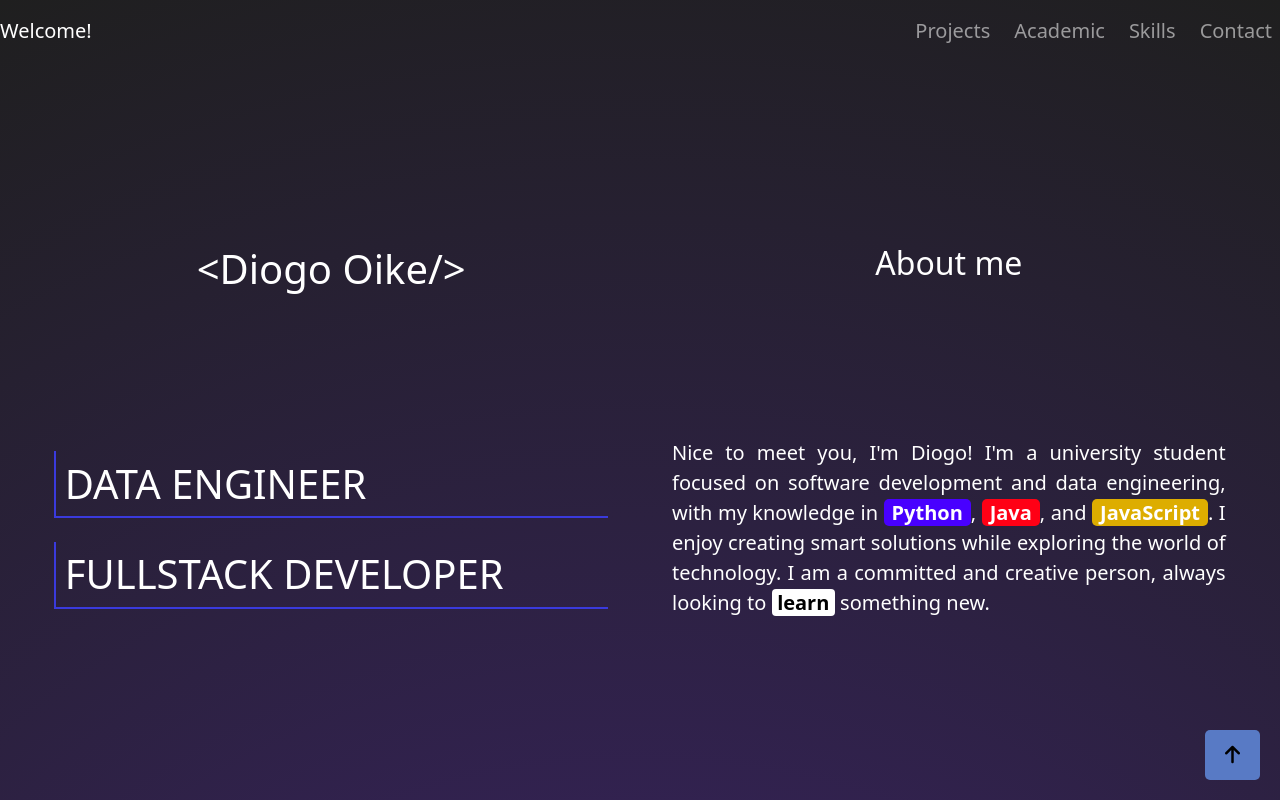
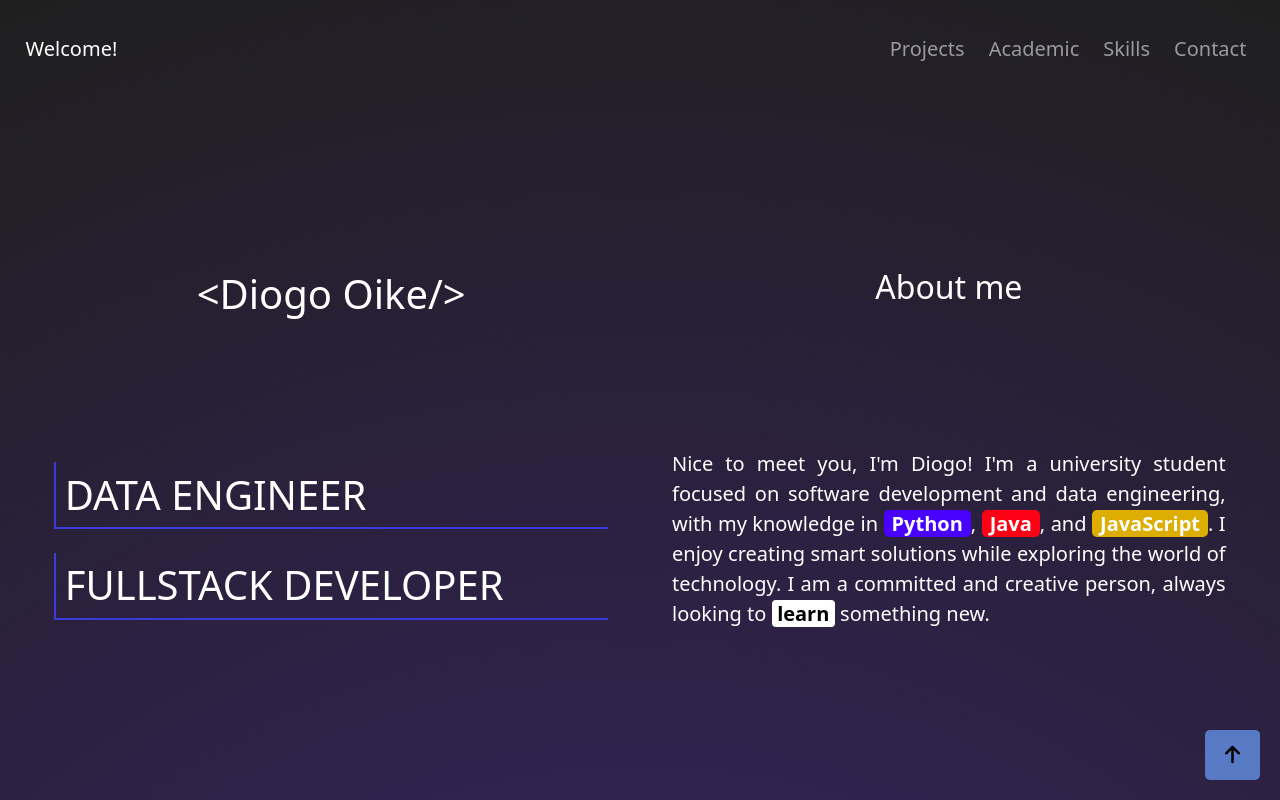
Before and after one commit to Dnaka27/Portfolio_v5, a React (Vite) app: page / in a window 1280 px wide. Shown: the top 800 px of the page. Built offline with nearby package versions, Linux system fonts and the light colour scheme; the HTML template or start-up script is replaced by a standard one.

Commit message:
/fix nav-style

```diff
--- a/src/components/Header.css
+++ b/src/components/Header.css
@@ -5,9 +5,8 @@ header {
   flex-direction: column;
   text-align: center;
 }
-.navbar {
-  align-items: center;
-  padding: 2rem;
+#nav-style{
+  padding: 2%;
 }
 .navbar-nav {
   display: flex;
--- a/src/components/Header.jsx
+++ b/src/components/Header.jsx
@@ -11,7 +11,7 @@ const Header = () => {
 
   return (
     <header className='header' id='menu'>
-      <nav className='navbar navbar-expand-lg navbar-dark'>
+      <nav className='navbar navbar-expand-lg navbar-dark' id='nav-style'>
         Welcome!
         <button
           className='navbar-toggler'
```
